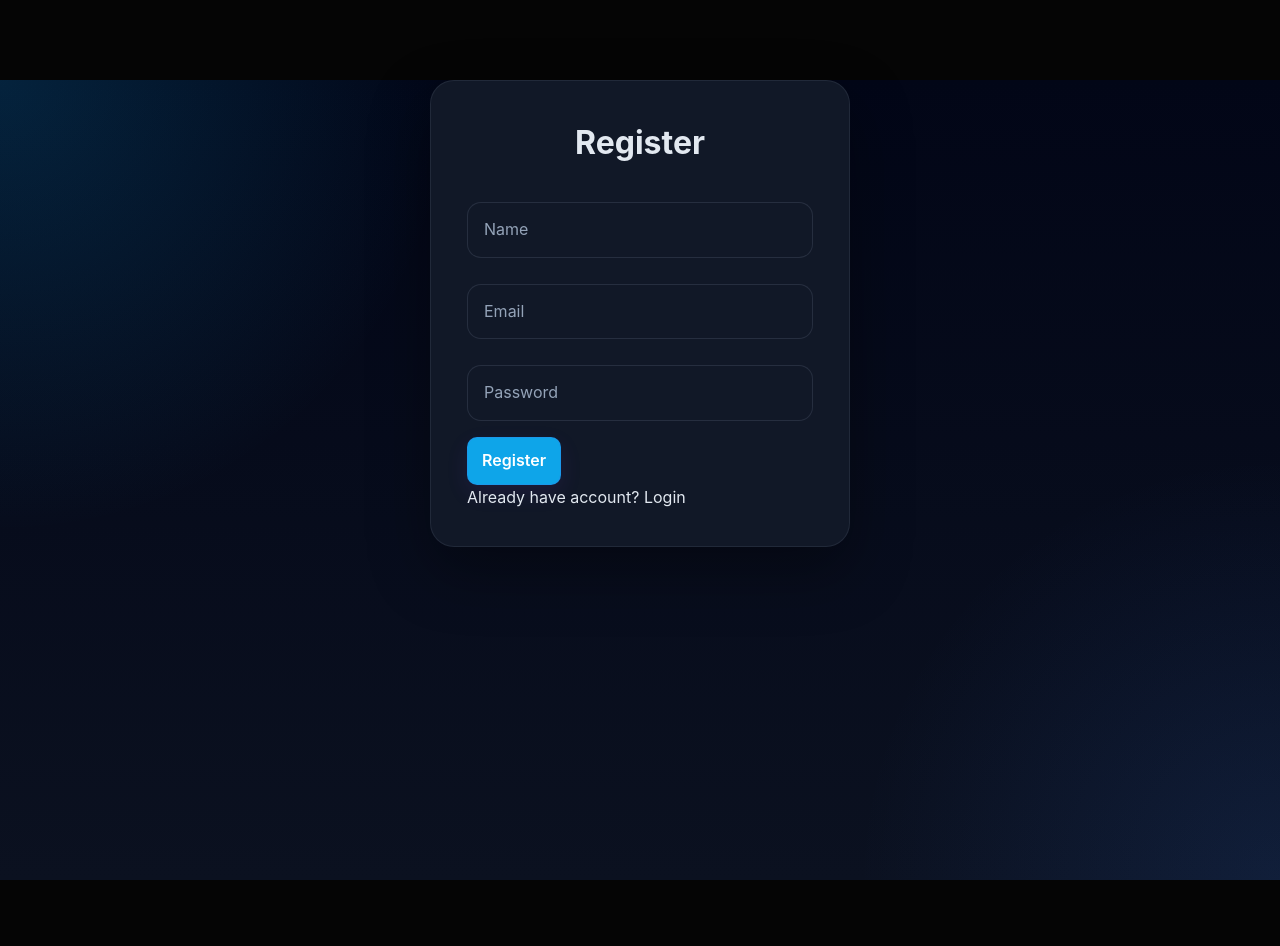
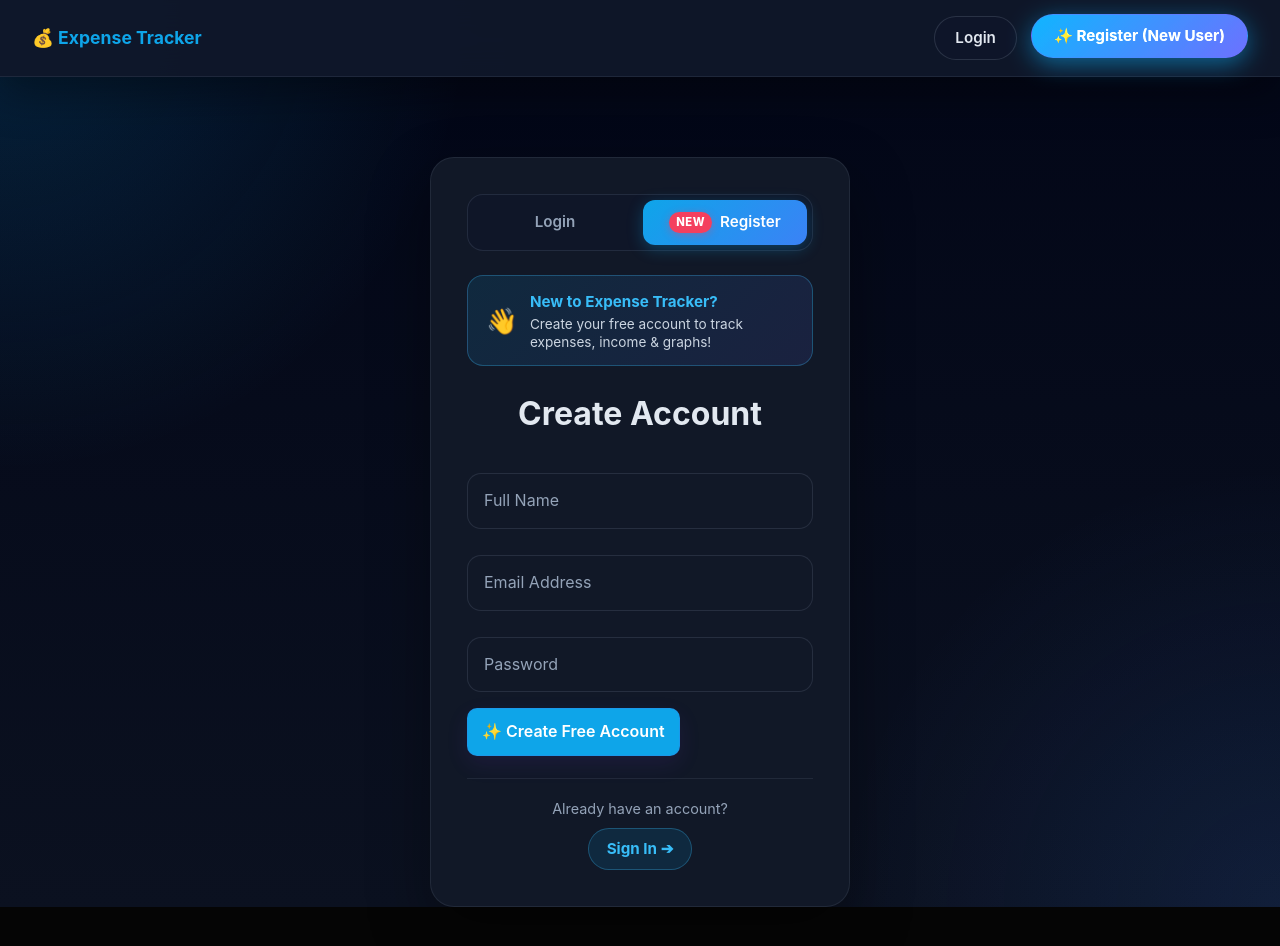
Before and after one commit to ChintadaDurgaprasadE2/Expense-tracker, a React app in the folder frontend/: page / in a window 1280 px wide. Shown: the top 946 px of the page. Before the commit the page ends 880 px from the top, so only its background shows below. Built offline with nearby package versions, Linux system fonts and the light colour scheme; no server answers; the HTML template or start-up script is replaced by a standard one.

Commit message:
feat: implement guest navigation and enhance user registration/login experience with new UI components

```diff
--- a/frontend/src/App.css
+++ b/frontend/src/App.css
@@ -914,3 +914,181 @@ button + p a {
     font-size: 0.85rem;
   }
 }
+
+/* =========================================================
+   GUEST NAVBAR & HIGHLIGHTED AUTH FOR NEW USERS
+   ========================================================= */
+
+.guest-navbar {
+  display: flex;
+  justify-content: space-between;
+  align-items: center;
+  padding: 16px 32px;
+}
+
+.nav-guest-actions {
+  display: flex;
+  align-items: center;
+  gap: 14px;
+}
+
+.btn-guest-login {
+  padding: 9px 20px;
+  border-radius: 999px;
+  font-weight: 600;
+  font-size: 0.95rem;
+  color: #e2e8f0;
+  border: 1px solid rgba(148, 163, 184, 0.2);
+  background: rgba(15, 23, 42, 0.6);
+  transition: all 0.2s ease;
+  text-decoration: none;
+}
+
+.btn-guest-login:hover,
+.btn-guest-login.active {
+  color: #38bdf8;
+  border-color: rgba(56, 189, 248, 0.4);
+  background: rgba(14, 165, 233, 0.12);
+}
+
+.btn-guest-register {
+  padding: 9px 22px;
+  border-radius: 999px;
+  font-weight: 700;
+  font-size: 0.95rem;
+  color: #ffffff;
+  background: linear-gradient(135deg, #0ea5e9 0%, #6366f1 100%);
+  border: 1px solid rgba(99, 102, 241, 0.4);
+  box-shadow: 0 4px 18px rgba(14, 165, 233, 0.35);
+  transition: all 0.2s ease;
+  text-decoration: none;
+}
+
+.btn-guest-register:hover,
+.btn-guest-register.active {
+  transform: translateY(-2px);
+  box-shadow: 0 6px 24px rgba(14, 165, 233, 0.5);
+  filter: brightness(1.1);
+}
+
+/* Auth Card Tabs */
+.auth-tab-group {
+  display: flex;
+  background: rgba(15, 23, 42, 0.8);
+  border: 1px solid rgba(148, 163, 184, 0.15);
+  border-radius: 16px;
+  padding: 5px;
+  margin-bottom: 24px;
+  gap: 6px;
+}
+
+.auth-tab {
+  flex: 1;
+  text-align: center;
+  padding: 10px 14px;
+  border-radius: 12px;
+  font-weight: 600;
+  font-size: 0.95rem;
+  color: #94a3b8;
+  text-decoration: none;
+  transition: all 0.2s ease;
+  display: flex;
+  align-items: center;
+  justify-content: center;
+  gap: 8px;
+}
+
+.auth-tab:hover {
+  color: #f1f5f9;
+  background: rgba(255, 255, 255, 0.04);
+}
+
+.auth-tab.active {
+  color: #ffffff;
+  background: linear-gradient(135deg, #0ea5e9, #3b82f6);
+  box-shadow: 0 4px 16px rgba(14, 165, 233, 0.3);
+}
+
+.badge-new {
+  background: #f43f5e;
+  color: #ffffff;
+  font-size: 0.7rem;
+  font-weight: 800;
+  text-transform: uppercase;
+  padding: 2px 7px;
+  border-radius: 999px;
+  letter-spacing: 0.5px;
+  box-shadow: 0 2px 8px rgba(244, 63, 94, 0.4);
+}
+
+/* Highlight Banner for New Users */
+.new-user-banner {
+  display: flex;
+  align-items: center;
+  gap: 12px;
+  background: linear-gradient(135deg, rgba(14, 165, 233, 0.12), rgba(99, 102, 241, 0.12));
+  border: 1px solid rgba(56, 189, 248, 0.3);
+  border-radius: 16px;
+  padding: 14px 18px;
+  margin-bottom: 22px;
+  text-align: left;
+}
+
+.new-user-banner .sparkle-icon {
+  font-size: 1.6rem;
+  line-height: 1;
+}
+
+.new-user-banner strong {
+  display: block;
+  font-size: 0.95rem;
+  color: #38bdf8;
+  margin-bottom: 2px;
+}
+
+.new-user-banner p {
+  font-size: 0.85rem;
+  color: #cbd5e1;
+  margin: 0;
+  line-height: 1.3;
+}
+
+/* Bottom switch prompt */
+.auth-switch-prompt {
+  margin-top: 22px;
+  padding-top: 18px;
+  border-top: 1px solid rgba(148, 163, 184, 0.12);
+  display: flex;
+  flex-direction: column;
+  align-items: center;
+  gap: 8px;
+  text-align: center;
+}
+
+.auth-switch-prompt span {
+  font-size: 0.9rem;
+  color: #94a3b8;
+}
+
+.btn-highlight-link {
+  display: inline-flex;
+  align-items: center;
+  gap: 6px;
+  font-weight: 700;
+  font-size: 0.95rem;
+  color: #38bdf8;
+  padding: 8px 18px;
+  border-radius: 999px;
+  background: rgba(14, 165, 233, 0.12);
+  border: 1px solid rgba(56, 189, 248, 0.3);
+  transition: all 0.2s ease;
+  text-decoration: none;
+}
+
+.btn-highlight-link:hover {
+  background: rgba(14, 165, 233, 0.22);
+  border-color: rgba(56, 189, 248, 0.5);
+  transform: translateY(-1px);
+  color: #7dd3fc;
+  box-shadow: 0 4px 14px rgba(14, 165, 233, 0.25);
+}
--- a/frontend/src/App.jsx
+++ b/frontend/src/App.jsx
@@ -28,6 +28,7 @@ function App() {
         <Routes>
           {/* PUBLIC ROUTES */}
           <Route path="/" element={<Register />} />
+          <Route path="/register" element={<Register />} />
           <Route path="/login" element={<Login onLogin={handleLogin} />} />
 
           {/* PRIVATE ROUTES */}
--- a/frontend/src/components/Navbar.jsx
+++ b/frontend/src/components/Navbar.jsx
@@ -3,17 +3,37 @@ import { NavLink, useNavigate } from "react-router-dom";
 export default function Navbar({ isAuthenticated, onLogout }) {
   const navigate = useNavigate();
 
-  if (!isAuthenticated) return null;
-
   const logout = () => {
     localStorage.removeItem("token");
     onLogout?.();
-    navigate("/");
+    navigate("/login");
   };
+
+  if (!isAuthenticated) {
+    return (
+      <nav className="navbar guest-navbar">
+        <div className="nav-brand">💰 Expense Tracker</div>
+        <div className="nav-guest-actions">
+          <NavLink
+            to="/login"
+            className={({ isActive }) => `btn-guest-login${isActive ? " active" : ""}`}
+          >
+            Login
+          </NavLink>
+          <NavLink
+            to="/"
+            className={({ isActive }) => `btn-guest-register${isActive ? " active" : ""}`}
+          >
+            ✨ Register (New User)
+          </NavLink>
+        </div>
+      </nav>
+    );
+  }
 
   return (
     <nav className="navbar">
-      <div className="nav-brand">Expense Tracker</div>
+      <div className="nav-brand">💰 Expense Tracker</div>
 
       <div className="nav-group">
         <NavLink className={({ isActive }) => `nav-link${isActive ? " active" : ""}`} to="/dashboard">
--- a/frontend/src/pages/Login.jsx
+++ b/frontend/src/pages/Login.jsx
@@ -1,6 +1,6 @@
 import { useState } from "react";
 import API from "../api.jsx";
-import { useNavigate } from "react-router-dom";
+import { useNavigate, Link } from "react-router-dom";
 
 export default function Login({ onLogin }) {
   const [form, setForm] = useState({ email: "", password: "" });
@@ -34,7 +34,7 @@ export default function Login({ onLogin }) {
           ? "Server took too long to respond. Render may be waking up, please retry in a few seconds."
           : !err.response
           ? "Cannot connect to backend server. Make sure your local server is running on port 5000."
-          : "Login Failed ❌");
+          : "Invalid Email or Password ❌");
 
       setErrorMsg(message);
       alert(message);
@@ -45,7 +45,17 @@ export default function Login({ onLogin }) {
 
   return (
     <div className="form-box">
-      <h2>Login</h2>
+      {/* 🌟 Tab switcher */}
+      <div className="auth-tab-group">
+        <Link to="/login" className="auth-tab active">
+          Login
+        </Link>
+        <Link to="/" className="auth-tab">
+          <span className="badge-new">New</span> Register
+        </Link>
+      </div>
+
+      <h2>Welcome Back</h2>
 
       {errorMsg && (
         <p style={{ color: "#fb7185", marginBottom: "12px", fontSize: "0.9rem", textAlign: "center" }}>
@@ -56,7 +66,7 @@ export default function Login({ onLogin }) {
       <form onSubmit={handleLogin}>
         <input
           type="email"
-          placeholder="Email"
+          placeholder="Email Address"
           value={form.email}
           required
           onChange={e => setForm({ ...form, email: e.target.value })}
@@ -76,12 +86,17 @@ export default function Login({ onLogin }) {
           disabled={loading}
           style={{ opacity: loading ? 0.7 : 1, cursor: loading ? "not-allowed" : "pointer" }}
         >
-          {loading ? "Logging in..." : "Login"}
+          {loading ? "Logging in..." : "Sign In"}
         </button>
       </form>
 
-      {/* 👉 Link to register */}
-      <p>New user? <a href="/">Register</a></p>
+      {/* 🌟 Highlighted prompt for new users */}
+      <div className="auth-switch-prompt">
+        <span>Are you a new user?</span>
+        <Link to="/" className="btn-highlight-link">
+          ✨ Create New Account ➔
+        </Link>
+      </div>
     </div>
   );
 }
--- a/frontend/src/pages/Register.jsx
+++ b/frontend/src/pages/Register.jsx
@@ -1,6 +1,6 @@
 import { useState } from "react";
 import API from "../api.jsx";
-import { useNavigate } from "react-router-dom";
+import { useNavigate, Link } from "react-router-dom";
 
 export default function Register() {
   const [form, setForm] = useState({ name: "", email: "", password: "" });
@@ -21,7 +21,7 @@ export default function Register() {
     try {
       await API.post("/auth/register", form);
 
-      alert("Registered Successfully ✅");
+      alert("Registered Successfully ✅ Please log in.");
       nav("/login");
 
     } catch (err) {
@@ -42,7 +42,26 @@ export default function Register() {
 
   return (
     <div className="form-box">
-      <h2>Register</h2>
+      {/* 🌟 Tab switcher */}
+      <div className="auth-tab-group">
+        <Link to="/login" className="auth-tab">
+          Login
+        </Link>
+        <Link to="/" className="auth-tab active">
+          <span className="badge-new">New</span> Register
+        </Link>
+      </div>
+
+      {/* 🌟 Welcome Banner for New Users */}
+      <div className="new-user-banner">
+        <span className="sparkle-icon">👋</span>
+        <div>
+          <strong>New to Expense Tracker?</strong>
+          <p>Create your free account to track expenses, income & graphs!</p>
+        </div>
+      </div>
+
+      <h2>Create Account</h2>
 
       {errorMsg && (
         <p style={{ color: "#fb7185", marginBottom: "12px", fontSize: "0.9rem", textAlign: "center" }}>
@@ -53,7 +72,7 @@ export default function Register() {
       <form onSubmit={handleRegister}>
         <input
           type="text"
-          placeholder="Name"
+          placeholder="Full Name"
           value={form.name}
           required
           onChange={e => setForm({ ...form, name: e.target.value })}
@@ -61,7 +80,7 @@ export default function Register() {
 
         <input
           type="email"
-          placeholder="Email"
+          placeholder="Email Address"
           value={form.email}
           required
           onChange={e => setForm({ ...form, email: e.target.value })}
@@ -81,12 +100,17 @@ export default function Register() {
           disabled={loading}
           style={{ opacity: loading ? 0.7 : 1, cursor: loading ? "not-allowed" : "pointer" }}
         >
-          {loading ? "Registering..." : "Register"}
+          {loading ? "Registering..." : "✨ Create Free Account"}
         </button>
       </form>
 
-      {/* 👉 Link to login */}
-      <p>Already have account? <a href="/login">Login</a></p>
+      {/* 🌟 Highlighted Switch to Login */}
+      <div className="auth-switch-prompt">
+        <span>Already have an account?</span>
+        <Link to="/login" className="btn-highlight-link">
+          Sign In ➔
+        </Link>
+      </div>
     </div>
   );
 }
```
